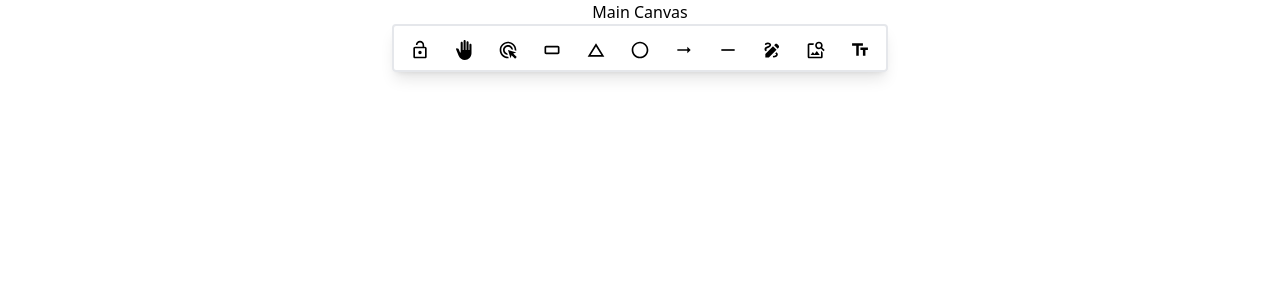
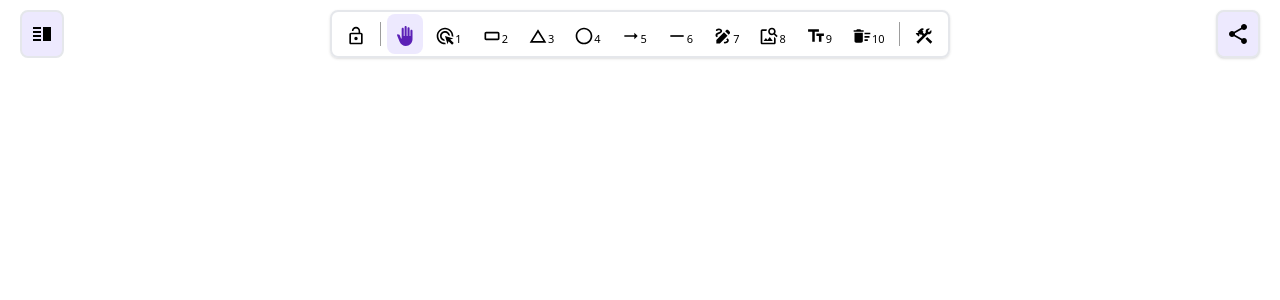
Before and after one commit to rahulvishwakarm/Whiteboard, a React (Create React App) app in the folder client/: page / in a window 1280 px wide. Shown: the top 300 px of the page. Built offline with nearby package versions, Linux system fonts and the light colour scheme.

Commit message:
Updated Tools, Added Category and Share

```diff
--- a/client/src/App.css
+++ b/client/src/App.css
@@ -1,38 +1,17 @@
-.App {
-  text-align: center;
+.container {
+  height: 16rem;
+  background-image:
+      linear-gradient(to right, rgb(203 213 225) 1px, transparent 0.5px),
+      linear-gradient(to bottom, rgb(203 213 225) 1px, transparent 0.5px);
+  background-size: 2.5rem 2.5rem;
+  background-position: center center;
+
 }
 
-.App-logo {
-  height: 40vmin;
-  pointer-events: none;
+.App-toolbar__divider {
+  width: 1px;
+  height: 1.5rem;
+  align-self: center;
+  background-color: #9D9D9D;
+  margin: 0 .25rem;
 }
-
-@media (prefers-reduced-motion: no-preference) {
-  .App-logo {
-    animation: App-logo-spin infinite 20s linear;
-  }
-}
-
-.App-header {
-  background-color: #282c34;
-  min-height: 100vh;
-  display: flex;
-  flex-direction: column;
-  align-items: center;
-  justify-content: center;
-  font-size: calc(10px + 2vmin);
-  color: white;
-}
-
-.App-link {
-  color: #61dafb;
-}
-
-@keyframes App-logo-spin {
-  from {
-    transform: rotate(0deg);
-  }
-  to {
-    transform: rotate(360deg);
-  }
-}
--- a/client/src/components/AppMenu/AppMenu.tsx
+++ b/client/src/components/AppMenu/AppMenu.tsx
@@ -1,20 +1,43 @@
 import React from 'react'
 import { tool_data } from '../data/Data'
+import { ShareIcon, VerticalSplitIcon } from '../Icons/Icons'
 
 export default function AppMenu() {
     return (
-        <div className='flex justify-center'>
+        <div className='flex justify-between'>
+
+            {/* Category */}
+            <div className="categoryBar ml-5 border-2 rounded-lg p-2 rounded-lg hover:bg-violet-200 bg-violet-100 hover:text-violet-800 toolShape_icon">
+                <VerticalSplitIcon />
+            </div>
+
             {/* Tools */}
-            <div className='px-1 shadow-lg flex inline-block border-2 rounded toolStack'>
+            <div className='px-1 shadow flex inline-block border-2 rounded-lg toolStack'>
                 {
-                    tool_data.map((value) => (
-                        <div className='m-0.5 p-2 w-10 rounded hover:bg-violet-100 hover:text-violet-800 toolShape_icon'>
-                            <value.icon fontSize='small'/>
-                        </div>
-                    ))
+                    tool_data.map((value, index) => {
+                        const applyHoverColor = index === 1;
+                            return (
+                            < >
+                                <div key={index} className={`m-0.5 p-2 rounded-lg ${applyHoverColor ? "bg-violet-100 text-violet-800" : "hover:bg-violet-100 hover:text-violet-800"} toolShape_icon`}>
+                                    <value.icon fontSize='small'/>
+                                    {
+                                        ((index>1 &&  index<tool_data.length-1)) ? <sub style={{"fontSize":"11px"}}>{index-1}</sub> : ""
+                                    }
+                                </div>
+                                {(index==tool_data.length - 2) || (index==0) ? (
+                                    <div className="App-toolbar__divider"></div>
+                                ) : <div></div>}
+                            </>
+                        )
+                    })
                 }
             </div>
+
+            {/* Utils */}
+            <div className="utils mr-5 shadow border-2 rounded-lg p-2 w-11 rounded-lg hover:bg-violet-200 bg-violet-100 hover:text-violet-800 toolShape_icon">
+                <ShareIcon/>
+            </div>
+
         </div>
-
     )
 }
--- a/client/src/components/Canvas/Canvas.tsx
+++ b/client/src/components/Canvas/Canvas.tsx
@@ -3,9 +3,8 @@ import AppMenu from '../AppMenu/AppMenu';
 
 function Canvas() {
     return (
-        <div className='canvas_name' style={{"backgroundColor":"#"}}>
-            <h4>Main Canvas</h4>
-            <div className='canvas_menu'>
+        <div className='canvas_name' style={{"marginTop":"10px"}}>
+            <div className='canvas_menu '>
                 <AppMenu />
             </div>
         </div>
--- a/client/src/components/Icons/Icons.tsx
+++ b/client/src/components/Icons/Icons.tsx
@@ -1,4 +1,3 @@
-import React from 'react'
 import LockOpenIcon from '@mui/icons-material/LockOpen';
 import BackHandIcon from '@mui/icons-material/BackHand';
 import AdsClickIcon from '@mui/icons-material/AdsClick';
@@ -12,17 +11,23 @@ import ImageSearchIcon from '@mui/icons-material/ImageSearch';
 import TextFieldsIcon from '@mui/icons-material/TextFields';
 import VerticalSplitIcon from '@mui/icons-material/VerticalSplit';
 import ShareIcon from '@mui/icons-material/Share';
+import ConstructionIcon from '@mui/icons-material/Construction';
+import DeleteSweepIcon from '@mui/icons-material/DeleteSweep';
 
-function Eraser() {
-    return (
-        <svg aria-hidden="true" focusable="false" role="img" viewBox="0 0 24 24" className="" fill="none" stroke-width="2" stroke="currentColor" stroke-linecap="round" stroke-linejoin="round">
-            <g stroke-width="1.5">
-                <path stroke="none" d="M0 0h24v24H0z" fill="none"></path>
-                <path d="M19 20h-10.5l-4.21 -4.3a1 1 0 0 1 0 -1.41l10 -10a1 1 0 0 1 1.41 0l5 5a1 1 0 0 1 0 1.41l-9.2 9.3"></path>
-                <path d="M18 13.3l-6.3 -6.3"></path>
-            </g>
-        </svg>
-    )
-}
-
-export {Eraser, LockOpenIcon, BackHandIcon, AdsClickIcon, Crop169Icon, ChangeHistoryIcon, PanoramaFishEyeIcon, ArrowRightAltIcon, HorizontalRuleIcon, DrawIcon, ImageSearchIcon, TextFieldsIcon, VerticalSplitIcon, ShareIcon };
+export {
+    LockOpenIcon,
+    BackHandIcon,
+    AdsClickIcon,
+    Crop169Icon,
+    ChangeHistoryIcon,
+    PanoramaFishEyeIcon,
+    ArrowRightAltIcon,
+    HorizontalRuleIcon,
+    DrawIcon,
+    ImageSearchIcon,
+    TextFieldsIcon,
+    VerticalSplitIcon,
+    ShareIcon,
+    DeleteSweepIcon,
+    ConstructionIcon
+};
--- a/client/src/components/data/Data.tsx
+++ b/client/src/components/data/Data.tsx
@@ -1,4 +1,4 @@
-import { AdsClickIcon, ArrowRightAltIcon, BackHandIcon, ChangeHistoryIcon, Crop169Icon, DrawIcon, HorizontalRuleIcon, ImageSearchIcon, LockOpenIcon, PanoramaFishEyeIcon, TextFieldsIcon } from '../Icons/Icons'
+import { AdsClickIcon, ArrowRightAltIcon, BackHandIcon, ChangeHistoryIcon, ConstructionIcon, Crop169Icon, DeleteSweepIcon, DrawIcon, HorizontalRuleIcon, ImageSearchIcon, LockOpenIcon, PanoramaFishEyeIcon, TextFieldsIcon } from '../Icons/Icons'
 
 const tool_data = [
     {
@@ -55,6 +55,16 @@ const tool_data = [
         name:"inserttext",
         action:"inserttextitem",
         icon:TextFieldsIcon,
+    },
+    {
+        name:"eraser",
+        action:"eraseritem",
+        icon:DeleteSweepIcon,
+    },
+    {
+        name:"moreTools",
+        action:"moreToolsitem",
+        icon:ConstructionIcon,
     }
 ]
 
--- a/client/tsconfig.json
+++ b/client/tsconfig.json
@@ -15,6 +15,9 @@
         "noImplicitAny": true,
         "strictNullChecks": true
     },
+    "include": [
+        "src/**/*" // Explicitly include only the files in the 'src' directory
+    ],
     "exclude": [
         "node_modules",
         "build",
--- a/package.json
+++ b/package.json
@@ -5,7 +5,7 @@
   "main": "index.js",
   "scripts": {
     "test": "echo \"Error: no test specified\" && exit 1",
-    "client":"cd client && npm start",
+    "client": "cd client && npm start",
     "server": "cd server && nodemon index.js",
     "start": "concurrently \"npm run client\" \"npm run server\""
   },
```
